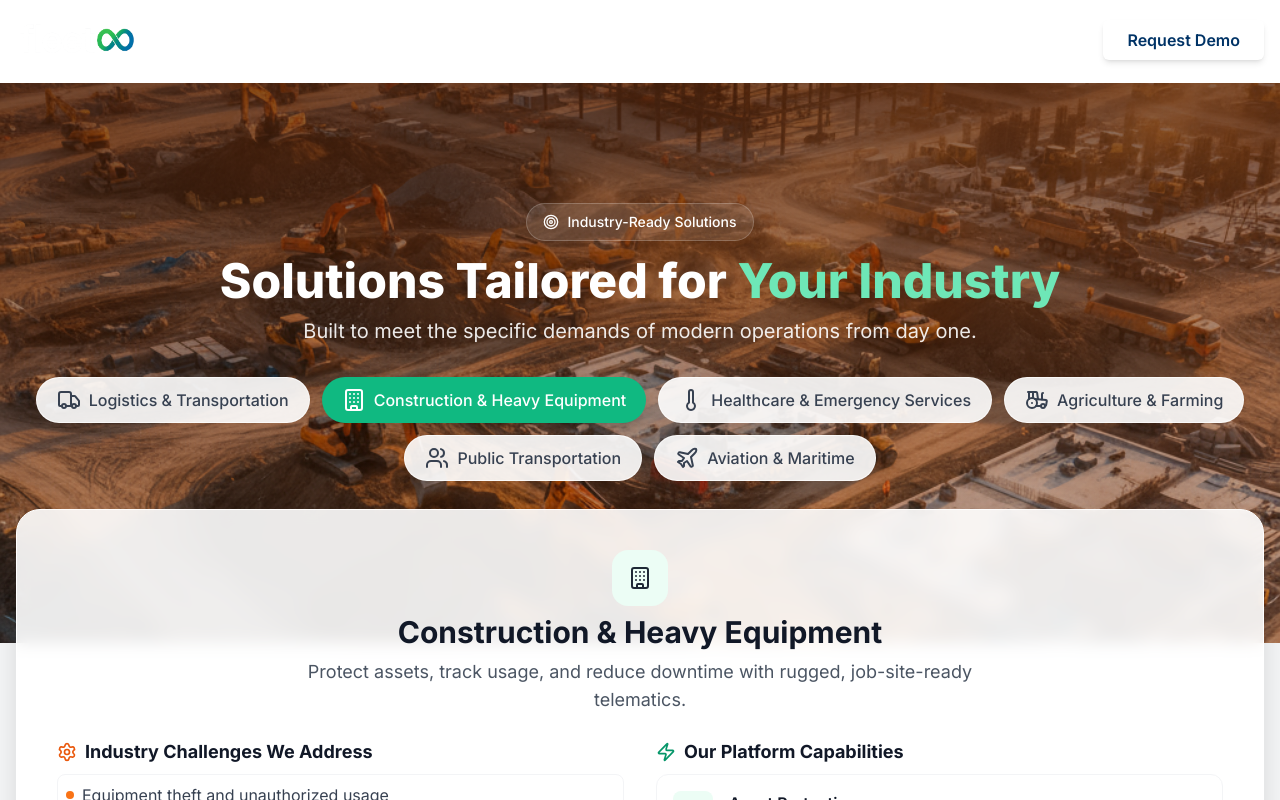
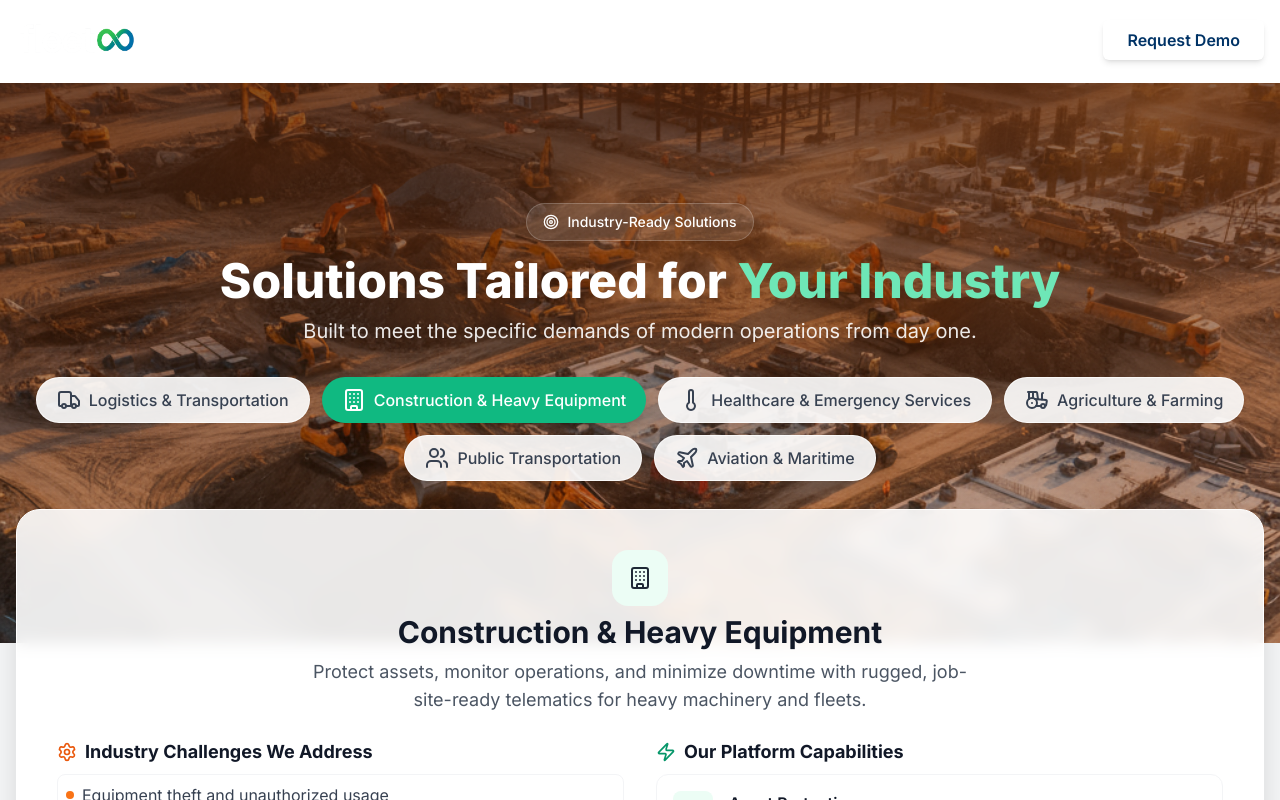
Before and after one commit to Bahareh-Esteki/fleetinfinity, a Next.js app: page / in a window 1280 px wide. Both pictures are taken after a click on the button "Construction & Heavy Equipment". Shown: the part 4872-5672 px from the top of the page. Built offline with nearby package versions, Linux system fonts and the light colour scheme.

Commit message:
new commit

```diff
--- a/app/components/IndustrySolutionsShowcase.js
+++ b/app/components/IndustrySolutionsShowcase.js
@@ -161,62 +161,92 @@ const IndustryCapabilitiesShowcase = () => {
               "CAN data analytics, fuel level sensors, trend-based forecasting",
           },
         ],
-
-        readyFeatures: [
-          "151+ verified devices supported",
-          "Real-time GPS tracking with 30s updates",
-          "Driver and dispatch mobile apps",
-          "Rich analytics and reporting suite",
-          "REST API and webhooks integration",
-          "Multi-language UI (including Arabic/English)",
-        ],
       },
       construction: {
         id: "construction",
         name: "Construction & Heavy Equipment",
         description:
-          "Protect assets, track usage, and reduce downtime with rugged, job-site-ready telematics.",
+          "Protect assets, monitor operations, and minimize downtime with rugged, job-site-ready telematics for heavy machinery and fleets.",
         challenges: [
           "Equipment theft and unauthorized usage",
           "Usage hours tracking and billing",
           "Predictive maintenance scheduling",
           "Multi-site visibility and control",
+          "Loading/unloading time and location verification",
+          "Presence check at assigned job sites",
+          "Tire health and pressure monitoring",
+          "Surrounding environment visibility for operators",
+          "Idle or waste time and vehicle health status",
+          "Risky driver behavior and safety issues",
         ],
+
         capabilities: [
           {
             icon: <Shield className="w-5 h-5" />,
             title: "Asset Protection",
             description:
-              "Motion/tilt detection, geofencing, recovery workflows",
-            technical: "Custom alerts, incident playbooks",
+              "Geofence-based alerts and motion detection prevent theft or misuse of heavy equipment.",
+            technical: "Customized recovery workflows, 24/7 asset monitoring",
           },
           {
             icon: <BarChart3 className="w-5 h-5" />,
             title: "Usage Analytics",
-            description: "Engine hours, idle time, and productivity insights",
-            technical: "CAN/J1939 support where available",
+            description:
+              "Track engine hours, idle time, and productivity trends across machines.",
+            technical:
+              "Full CAN/J1939 data support for telematics-enabled equipment",
           },
           {
             icon: <Wrench className="w-5 h-5" />,
             title: "Maintenance Management",
-            description: "Automated maintenance based on hours or calendar",
-            technical: "Service logs, reminders, parts tracking",
+            description:
+              "Automate maintenance planning based on engine hours, operating days, or sensor-based alerts.",
+            technical:
+              "Service logs, part lifecycle tracking, and scheduled service reminders",
           },
           {
             icon: <MapPin className="w-5 h-5" />,
             title: "Site Visibility",
-            description: "Asset location and movement history across job sites",
-            technical: "Multi-site dashboards, access control",
+            description:
+              "Monitor real-time asset positions, loading/unloading events, and movement between job sites.",
+            technical:
+              "Multi-site dashboards, BLE event tracking, and configurable access levels",
+          },
+          {
+            icon: <GitCommit className="w-5 h-5" />,
+            title: "BLE Load & Unload Monitoring",
+            description:
+              "BLE sensors detect equipment loading/unloading and enforce geofence-based workflows.",
+            technical:
+              "Geo-triggered BLE event detection and job-site attendance tracking",
+          },
+          {
+            icon: <Thermometer className="w-5 h-5" />,
+            title: "Tire & Environment Sensors",
+            description:
+              "Monitor tire pressure, temperature, and surrounding environmental factors for both driver and fleet management.",
+            technical:
+              "Wireless BLE tire sensors, air/temperature/pressure alerts for driver and operator dashboards",
+          },
+          {
+            icon: <Fuel className="w-5 h-5" />,
+            title: "Vehicle Health & Diagnostics",
+            description:
+              "Gain diagnostic insights from vehicle systems to prevent unexpected breakdowns.",
+            technical:
+              "CAN and OBD-II data analytics, alert rules for fault codes and engine parameters",
+          },
+          {
+            icon: <Route className="w-5 h-5" />,
+            title: "Driver Behavior & Safety",
+            description:
+              "Detect risky driving patterns and enforce safety standards across vehicles and operators.",
+            technical:
+              "Acceleration, braking, cornering analytics with AI-based behavior scoring",
           },
         ],
-        readyFeatures: [
-          "Rugged devices (-40°C to +85°C)",
-          "CAN bus and sensor integrations",
-          "Multi-site role-based access",
-          "Work-hour and idle-time reporting",
-          "Offline caching and sync",
-        ],
       },
+
       healthcare: {
         id: "healthcare",
         name: "Healthcare & Emergency Services",
```
